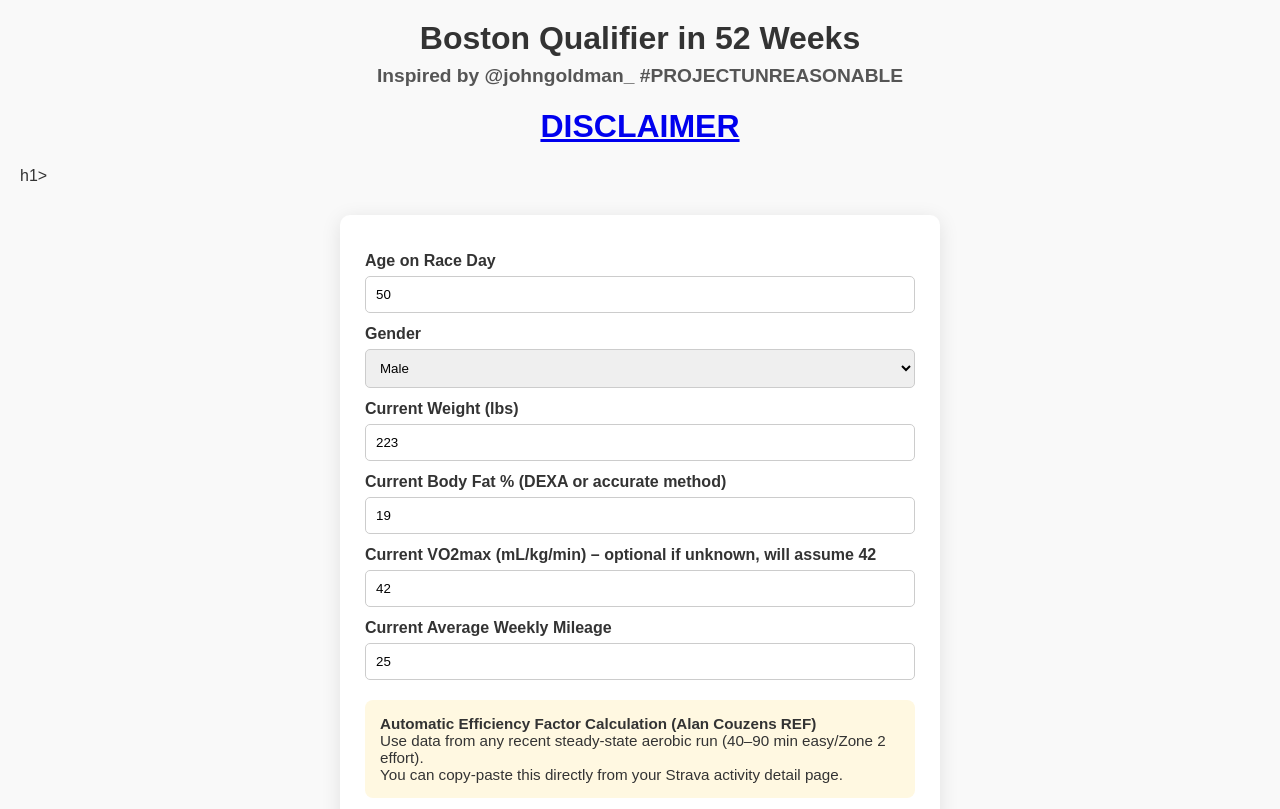
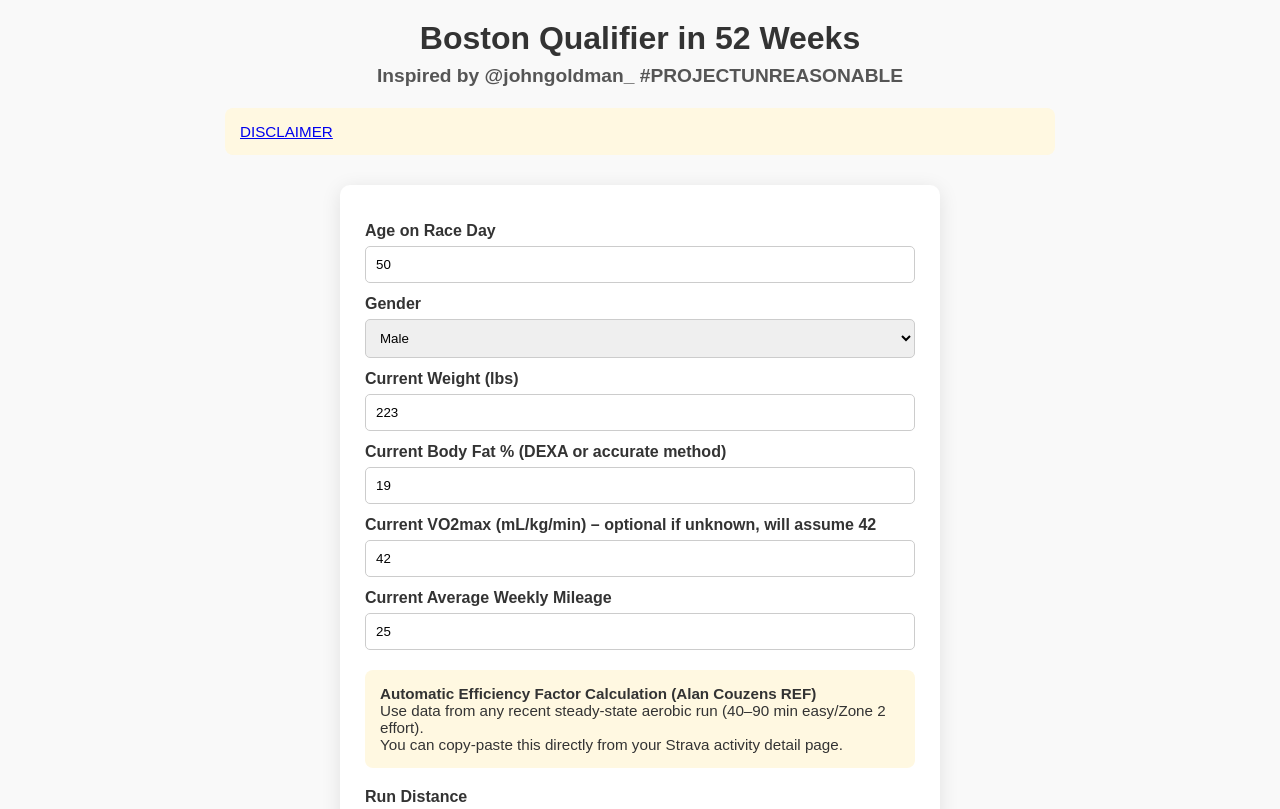
Before and after one commit to serraglio/BQ, a plain HTML site: page index.html in a window 1280 px wide. Shown: the top 809 px of the page. Drawn offline with Linux system fonts and the light colour scheme.

Commit message:
Update index.html

```diff
--- a/index.html
+++ b/index.html
@@ -22,9 +22,9 @@
 </head>
 <body>
     <h1>Boston Qualifier in 52 Weeks<br><small>Inspired by @johngoldman_ #PROJECTUNREASONABLE</small></h1>
-
-    <h1 small><a href="https://serraglio.github.io/BQ/readme">DISCLAIMER</a></small></h1>h1>
-
+    <div class="info">
+    <a href="https://serraglio.github.io/BQ/readme">DISCLAIMER</a>
+    </div>
     <form id="inputForm" onsubmit="generatePlan(); return false;">
         <label for="age">Age on Race Day</label>
         <input type="number" id="age" required value="50">
```
